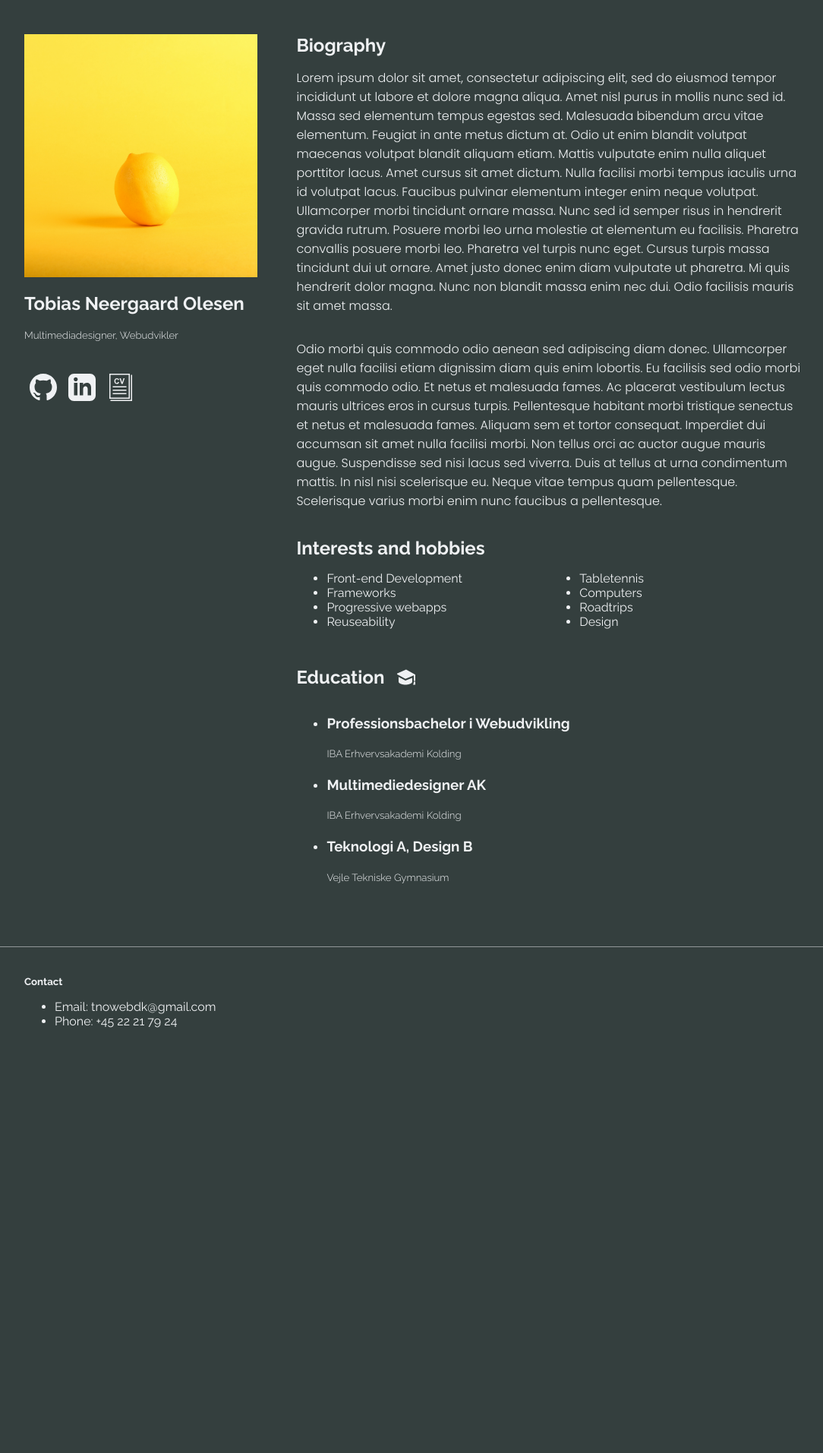
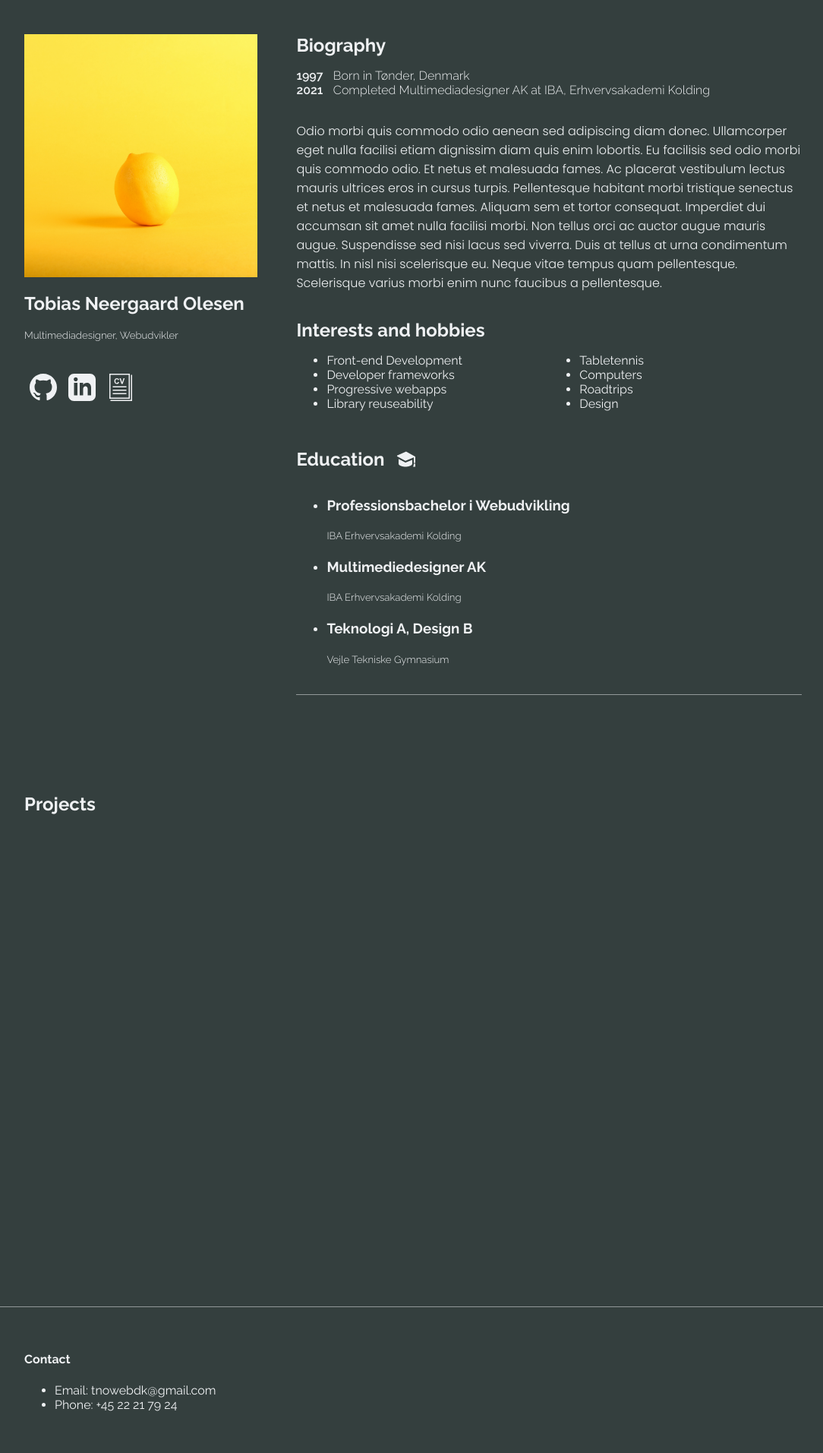
Before and after one commit to toby044/something, a PHP site: page / in a window 1280 px wide. Shown: the part 56-1969 px from the top of the page at 76% size, without its empty margins (96-1180 px from the left). Before the commit the page ends 1409 px from the top, so only its background shows below. Run offline with PHP 8.4, Linux system fonts and the light colour scheme.

Commit message:
Styling and projects beginning

```diff
--- a/css/index.css
+++ b/css/index.css
@@ -160,17 +160,33 @@ main {
 .main-container-right {
   width: 65%;
   flex-direction: column;
+  border-bottom: 0.5px solid rgba(239, 241, 243, 0.5);
 }
 
 .main-container-right h2 {
   margin: 0;
 }
 
-/* Does this need a change for 300? */
+/* Biography */
 .main-container-right p {
   font-weight: 300;
   font-family: 'Poppins', sans-serif;
 }
+
+.biography-dates ul {
+  list-style-type: none;
+}
+
+.biography-dates-fat {
+  padding-left:0;
+  font-weight: 600;
+}
+
+.biography-dates-slim {
+  padding-left:2%;
+  font-weight: 300;
+}
+
 
 /* Interests and hobbies lists */
 .ih-container {
@@ -193,6 +209,31 @@ main {
   font-weight: 300;
 }
 
+/* Projects */
+#projects-hop {
+  width:100%;
+  height: 5vh;
+  background: var(--darkgreen);
+}
+
+.projects-container {
+  width: 100%;
+  background: var(--darkgreen);
+  color: var(--white);
+  height: 90vh;
+  padding: 3.5% 10%;
+}
+
+.projects-container-left {
+  width: 30%;
+}
+.projects-container-left h2{
+  margin:0;
+}
+
+.projects-container-right {
+  width: 65%;
+}
 
 
 /* Footer */
--- a/index.php
+++ b/index.php
@@ -8,6 +8,7 @@ include('./modules/head.php');
   <?php
   include('./modules/header.php');
   ?>
+  <!-- Main container with biographyi, profile img, interests and social media -->
   <main class="main-container flex" id="biography">
 
     <!-- Containing image of myself with title and social links -->
@@ -28,9 +29,17 @@ include('./modules/head.php');
     <!-- Containing descriptions of myself and my interests -->
     <div class="flex main-container-right">
       <h2>Biography</h2>
-      <p>
-        Lorem ipsum dolor sit amet, consectetur adipiscing elit, sed do eiusmod tempor incididunt ut labore et dolore magna aliqua. Amet nisl purus in mollis nunc sed id. Massa sed elementum tempus egestas sed. Malesuada bibendum arcu vitae elementum. Feugiat in ante metus dictum at. Odio ut enim blandit volutpat maecenas volutpat blandit aliquam etiam. Mattis vulputate enim nulla aliquet porttitor lacus. Amet cursus sit amet dictum. Nulla facilisi morbi tempus iaculis urna id volutpat lacus. Faucibus pulvinar elementum integer enim neque volutpat. Ullamcorper morbi tincidunt ornare massa. Nunc sed id semper risus in hendrerit gravida rutrum. Posuere morbi leo urna molestie at elementum eu facilisis. Pharetra convallis posuere morbi leo. Pharetra vel turpis nunc eget. Cursus turpis massa tincidunt dui ut ornare. Amet justo donec enim diam vulputate ut pharetra. Mi quis hendrerit dolor magna. Nunc non blandit massa enim nec dui. Odio facilisis mauris sit amet massa.
-      </p>
+      <div class="flex biography-dates">
+        <ul class="biography-dates-fat">
+          <li>1997</li>
+          <li>2021</li>
+        </ul>
+        <ul class="biography-dates-slim">
+          <li>Born in Tønder, Denmark</li>
+          <li>Completed Multimediadesigner AK at IBA, Erhvervsakademi Kolding</li>
+        </ul>
+      </div>
+
       <p>
         Odio morbi quis commodo odio aenean sed adipiscing diam donec. Ullamcorper eget nulla facilisi etiam dignissim diam quis enim lobortis. Eu facilisis sed odio morbi quis commodo odio. Et netus et malesuada fames. Ac placerat vestibulum lectus mauris ultrices eros in cursus turpis. Pellentesque habitant morbi tristique senectus et netus et malesuada fames. Aliquam sem et tortor consequat. Imperdiet dui accumsan sit amet nulla facilisi morbi. Non tellus orci ac auctor augue mauris augue. Suspendisse sed nisi lacus sed viverra. Duis at tellus at urna condimentum mattis. In nisl nisi scelerisque eu. Neque vitae tempus quam pellentesque. Scelerisque varius morbi enim nunc faucibus a pellentesque.
       </p>
@@ -41,9 +50,9 @@ include('./modules/head.php');
       <div class="flex ih-container">
         <ul class="interests-list">
           <li class="interests-list-item">Front-end Development</li>
-          <li class="interests-list-item">Frameworks</li>
+          <li class="interests-list-item">Developer frameworks</li>
           <li class="interests-list-item">Progressive webapps</li>
-          <li class="interests-list-item">Reuseability</li>
+          <li class="interests-list-item">Library reuseability</li>
         </ul>
         <ul class="hobbies-list">
           <li class="hobbies-list-item">Tabletennis</li>
@@ -74,8 +83,17 @@ include('./modules/head.php');
       </ul>
     </div>
   </main>
+  <div id="projects-hop"></div>
+  <div class="projects-container flex" id="projects-container">
+    <div class="projects-container-left">
+      <h2>Projects</h2>
+    </div>
+    <div class="projects-container-right">
+    </div>
+  </div>
+
   <footer>
-    <h5>Contact</h5>
+    <h4>Contact</h4>
     <ul class="contact-list" id="contact-list">
       <li class="contact-list-item">Email: tnowebdk@gmail.com</li>
       <li class="contact-list-item">Phone: +45 22 21 79 24</li>
--- a/modules/nav.php
+++ b/modules/nav.php
@@ -1,4 +1,4 @@
 <ul class="nav-link-list flex">
-  <li class="flex"><a href="#" class="effect-underline">Projects</a></li>
+  <li class="flex"><a href="#projects-hop" class="effect-underline">Projects</a></li>
   <li class="flex"><a href="#contact-list" class="effect-underline">Contact</a></li>
 </ul>
```
